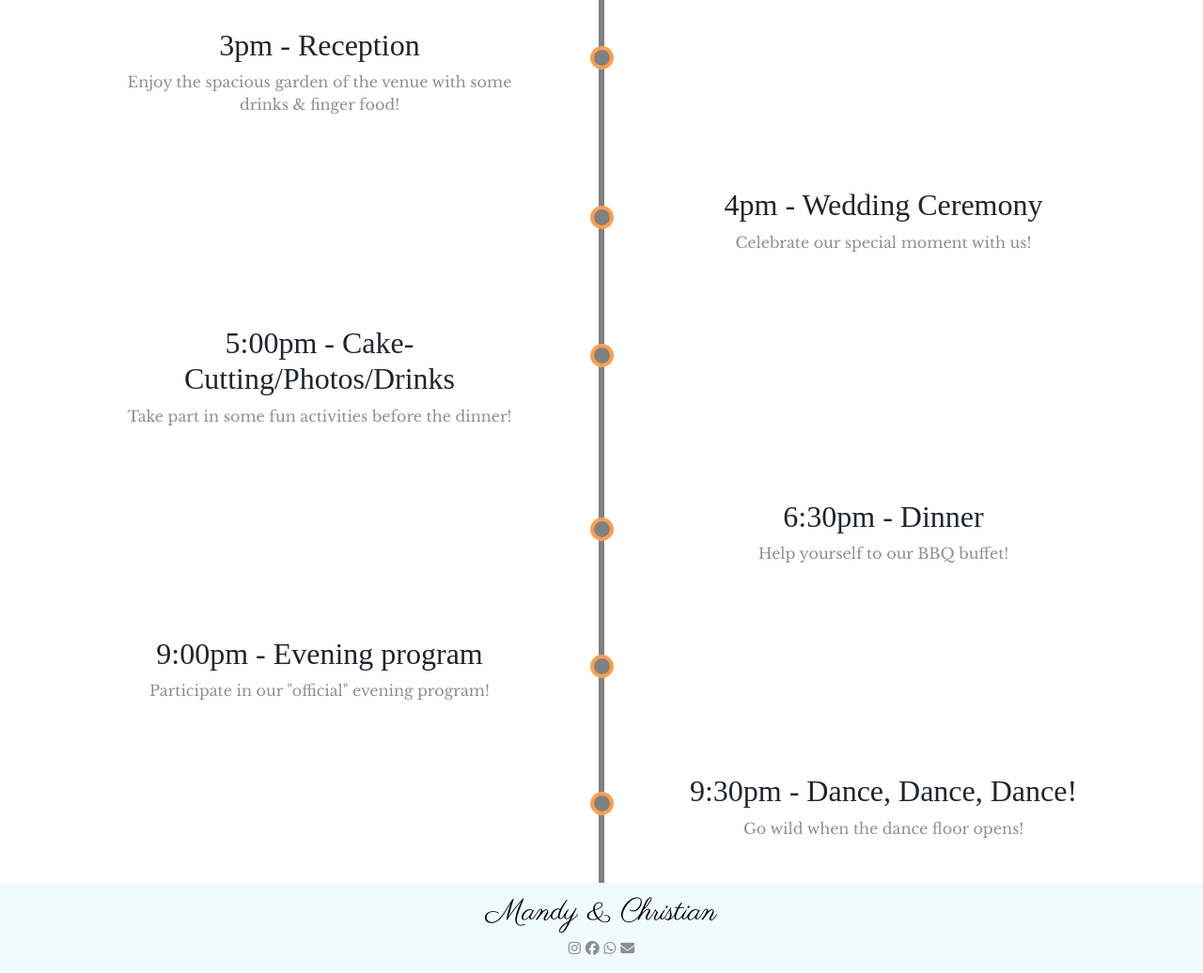
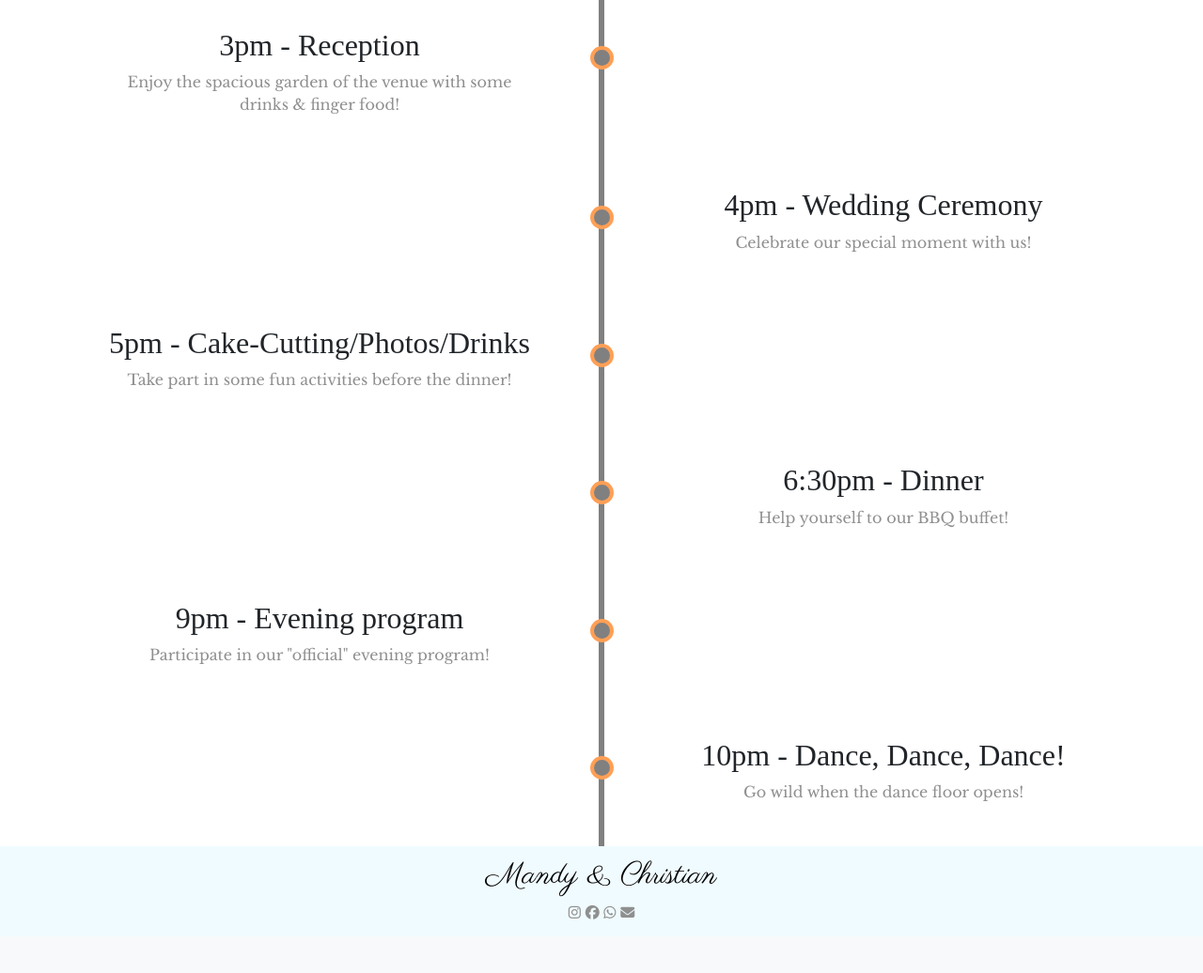
Before and after one commit to ckntran/Hochzeit, a Flask app: page /the-wedding-day in a window 1280 px wide. Shown: the part 319-1355 px from the top of the page at 94% size. After the commit the page ends 1298 px from the top, so only its background shows below. Run offline with Flask 3, Linux system fonts and the light colour scheme; some libraries are stand-ins or nearby versions; some web fonts are replaced.

Commit message:
Update the-wedding-day.html
timeline changes

```diff
--- a/templates/the-wedding-day.html
+++ b/templates/the-wedding-day.html
@@ -58,7 +58,7 @@
             <div class="content">
               <h2>
                 {% if lang == None or lang == 'en' %}
-                5:00pm - Cake-Cutting/Photos/Drinks
+                5pm - Cake-Cutting/Photos/Drinks
                 {% elif lang == 'de' %}
                 17:00 - Tortenanschnitt/Fotos/Drinks
                 {% endif %}
@@ -94,7 +94,7 @@
             <div class="content">
               <h2>
                 {% if lang == None or lang == 'en' %}
-                9:00pm - Evening program
+                9pm - Evening program
                 {% elif lang == 'de' %}
                 21:00 - Abendprogramm
                 {% endif %}
@@ -112,9 +112,9 @@
             <div class="content">
               <h2>
                 {% if lang == None or lang == 'en' %}
-                9:30pm - Dance, Dance, Dance!
+                10pm - Dance, Dance, Dance!
                 {% elif lang == 'de' %}
-                21:30 - Tanzen, Tanzen, Tanzen!
+                22:00 - Tanzen, Tanzen, Tanzen!
                 {% endif %}
               </h2>
               <p>
```
